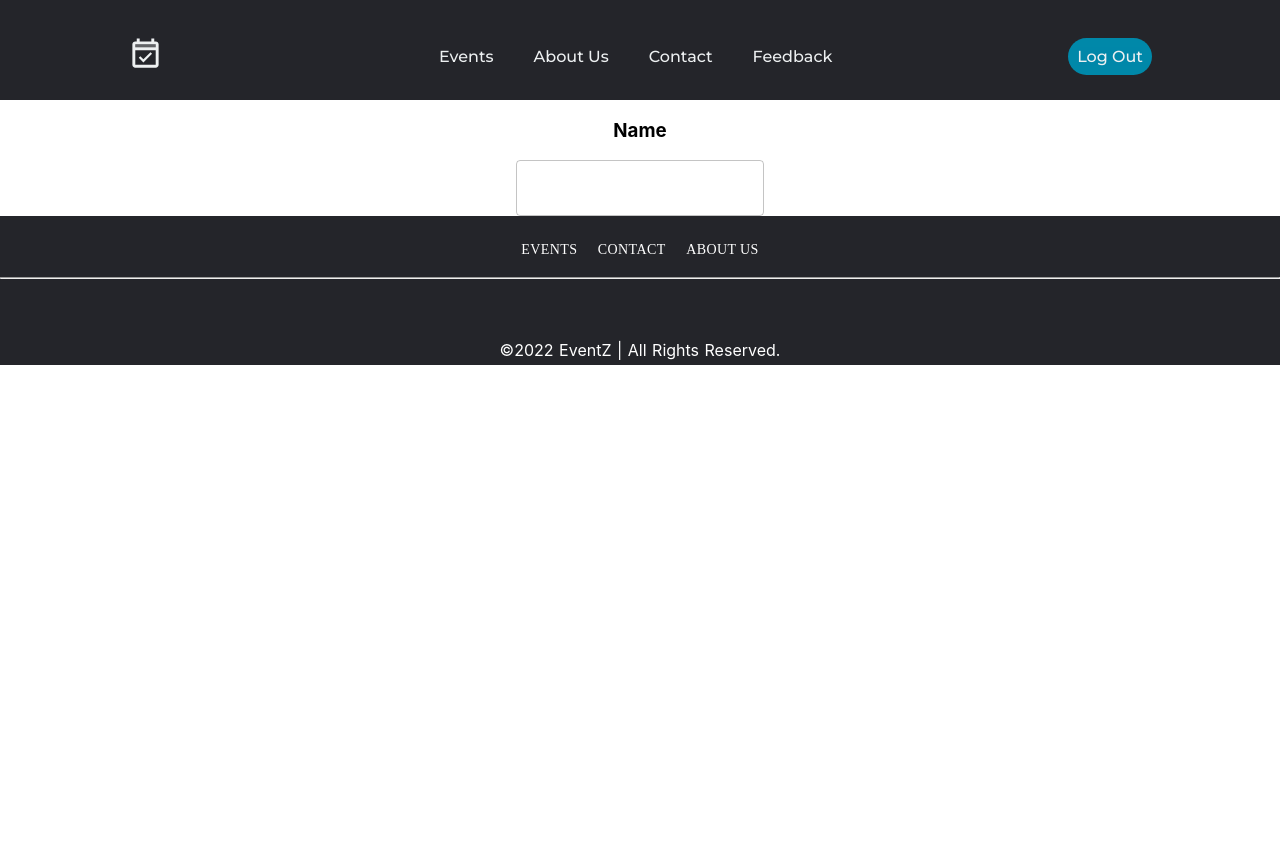
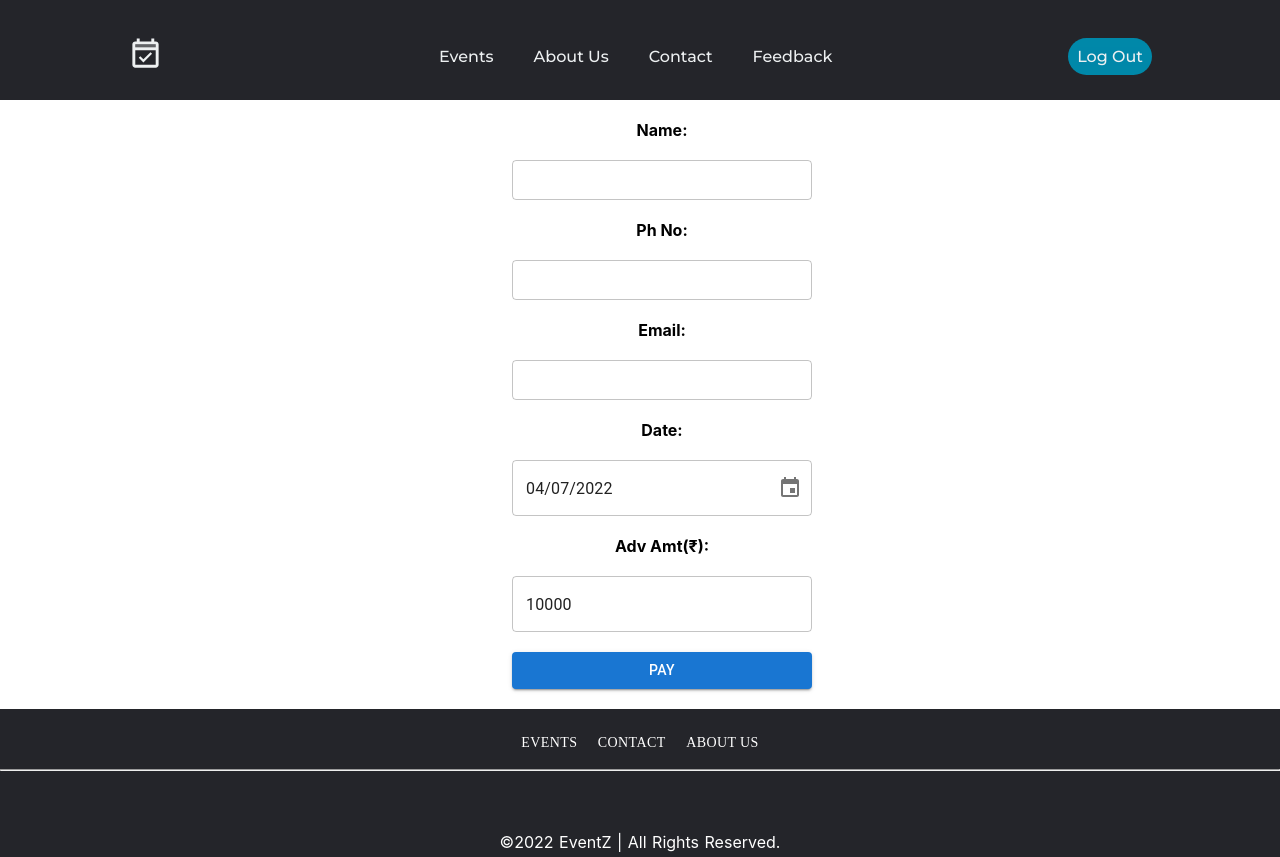
Before and after one commit to bhanusvc/Business-System_EVMSDP, a React (Create React App) app in the folder Frontend/evm/: page /Booking in a window 1280 px wide. Before the commit the page ends 800 px from the top, so only its background shows below. Built offline with nearby package versions, Linux system fonts and the light colour scheme.

Commit message:
commit 412 655

```diff
--- a/Frontend/evm/package.json
+++ b/Frontend/evm/package.json
@@ -21,6 +21,9 @@
   "@mui/material": "^5.10.16",
 
 
+  "@mui/x-date-pickers": "^5.0.9",
+
+
   "@testing-library/jest-dom": "^5.16.5",
 
 
@@ -34,6 +37,9 @@
 
 
   "bootstrap": "^5.2.3",
+
+
+  "dayjs": "^1.11.6",
 
 
   "react": "^18.2.0",
--- /dev/null
+++ b/Frontend/evm/src/css/booking.css
@@ -0,0 +1,9 @@
+.te{
+    text-align: center;
+    display: flex;
+    flex-direction: column;
+    justify-content: center;
+    position: relative;
+    left: 40%;
+    width: 300px;
+}
--- a/Frontend/evm/src/pages/Booking.js
+++ b/Frontend/evm/src/pages/Booking.js
@@ -1,17 +1,46 @@
 import React from 'react'
+import '../css/booking.css'
+import Button from '@mui/material/Button';
 import TextField from '@mui/material/TextField';
 import Footer from '../components/Footer'
+import dayjs from 'dayjs';
+import { AdapterDayjs } from '@mui/x-date-pickers/AdapterDayjs';
+import { LocalizationProvider } from '@mui/x-date-pickers/LocalizationProvider';
+import { DesktopDatePicker } from '@mui/x-date-pickers/DesktopDatePicker';
 import Navbar from '../components/Navbar'
 function Booking() {
+  const [value, setValue] = React.useState(dayjs('2022-04-07'));
   return (
     <>
     <div>
       <div>
         <Navbar/>
       </div>
-      <div>
-        <h3><b>Name</b></h3> <TextField  variant="outlined" />
+      <div className='te'>
+        <br/>
+        <b sx={{fontSize:"20px"}}>Name:</b> &nbsp;<TextField  variant="outlined" size='small'/>
+        <br/>
+        <b sx={{fontSize:"20px"}}>Ph No:</b> &nbsp;<TextField  variant="outlined" size='small'/>
+        <br/>
+        <b sx={{fontSize:"20px"}}>Email:</b> &nbsp;<TextField  variant="outlined" size='small'/>
+        <br/>
+        <b sx={{fontSize:"20px"}}>Date:</b> &nbsp;
+        <LocalizationProvider dateAdapter={AdapterDayjs}><DesktopDatePicker
+          label=""
+          value={value}
+          minDate={dayjs('2017-01-01')}
+          onChange={(newValue) => {
+            setValue(newValue);
+          }}
+          renderInput={(params) => <TextField {...params} />}
+        />
+        </LocalizationProvider>
+        <br/>
+        <b sx={{fontSize:"20px"}}>Adv Amt(₹):</b> &nbsp;< TextField value={10000}/>
+        <br/>
+        <Button href='/pay' variant='contained'>Pay</Button>
       </div>
+      <br/>
       <div>
         <Footer/>
       </div>
--- a/Frontend/evm/src/pages/BusinessEvents.js
+++ b/Frontend/evm/src/pages/BusinessEvents.js
@@ -56,7 +56,7 @@ export default function BusinessEvents() {
               <Button  href="/Celebrations" ><WestRoundedIcon sx={{ fontSize: 40 }}></WestRoundedIcon>&nbsp;<h2>Celebrations</h2></Button>
               &nbsp;
               &nbsp;
-              <Button  href="/Booking" >&nbsp;<h2>Not Here!<br></br>Contact Us</h2><EastRoundedIcon sx={{ fontSize: 40 }}></EastRoundedIcon></Button>
+              <Button  href="/Booking" >&nbsp;<h2>Contact Us</h2><EastRoundedIcon sx={{ fontSize: 40 }}></EastRoundedIcon></Button>
             </Stack>
           </Container>
         </Box>
@@ -81,7 +81,8 @@ export default function BusinessEvents() {
                 </Typography>
                 <Typography variant="body2" color="text.secondary" fontStyle="italic" fontFamily="STXihei">
                 Plan your ceremonies in a unified ritualistic way with us.
-                Explore more
+                <br/>
+                <b>Adv Amount : ₹10000</b>
                 </Typography>
                 <br></br>
                 </CardContent>
@@ -108,7 +109,8 @@ export default function BusinessEvents() {
                 </Typography>
                 <Typography variant="body2" color="text.secondary" fontStyle="italic" fontFamily="STXihei">
                 Plan your ceremonies in a unified ritualistic way with us.
-                Explore more
+                <br/>
+                <b>Adv Amount : ₹10000</b>
                 </Typography>
                 <br></br>
                 </CardContent>
@@ -135,7 +137,8 @@ export default function BusinessEvents() {
                 </Typography>
                 <Typography variant="body2" color="text.secondary" fontStyle="italic" fontFamily="STXihei">
                 Plan your ceremonies in a unified ritualistic way with us.
-                Explore more
+                <br/>
+                <b>Adv Amount : ₹10000</b>
                 </Typography>
                 <br></br>
                 </CardContent>
@@ -162,7 +165,8 @@ export default function BusinessEvents() {
                 </Typography>
                 <Typography variant="body2" color="text.secondary" fontStyle="italic" fontFamily="STXihei">
                 Plan your ceremonies in a unified ritualistic way with us.
-                Explore more
+                <br/>
+                <b>Adv Amount : ₹10000</b>
                 </Typography>
                 <br></br>
                 </CardContent>
@@ -189,7 +193,8 @@ export default function BusinessEvents() {
                 </Typography>
                 <Typography variant="body2" color="text.secondary" fontStyle="italic" fontFamily="STXihei">
                 Plan your ceremonies in a unified ritualistic way with us.
-                Explore more
+                <br/>
+                <b>Adv Amount : ₹10000</b>
                 </Typography>
                 <br></br>
                 </CardContent>
@@ -216,7 +221,8 @@ export default function BusinessEvents() {
                 </Typography>
                 <Typography variant="body2" color="text.secondary" fontStyle="italic" fontFamily="STXihei">
                 Plan your ceremonies in a unified ritualistic way with us.
-                Explore more
+                <br/>
+                <b>Adv Amount : ₹10000</b>
                 </Typography>
                 <br></br>
                 </CardContent>
--- a/Frontend/evm/src/pages/Pay.js
+++ b/Frontend/evm/src/pages/Pay.js
@@ -6,6 +6,8 @@ function Pay() {
     <div>
       <h3>Payment Page</h3>
         <img src={pay} height="300px"></img>
+
+        <h5 >You can pay using PhonePe, Gpay, PayTM</h5>
     </div>
   )
 }
```
Also changed, not shown: 1 other file (tests, documents, lock files or other folders).
